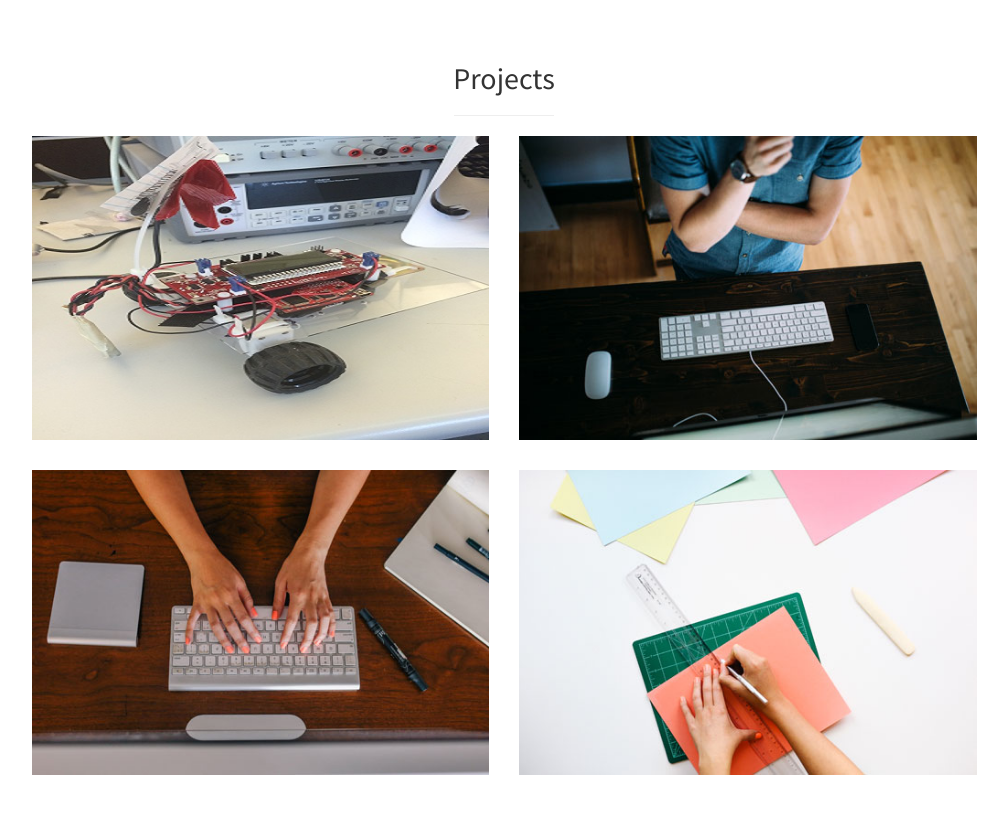
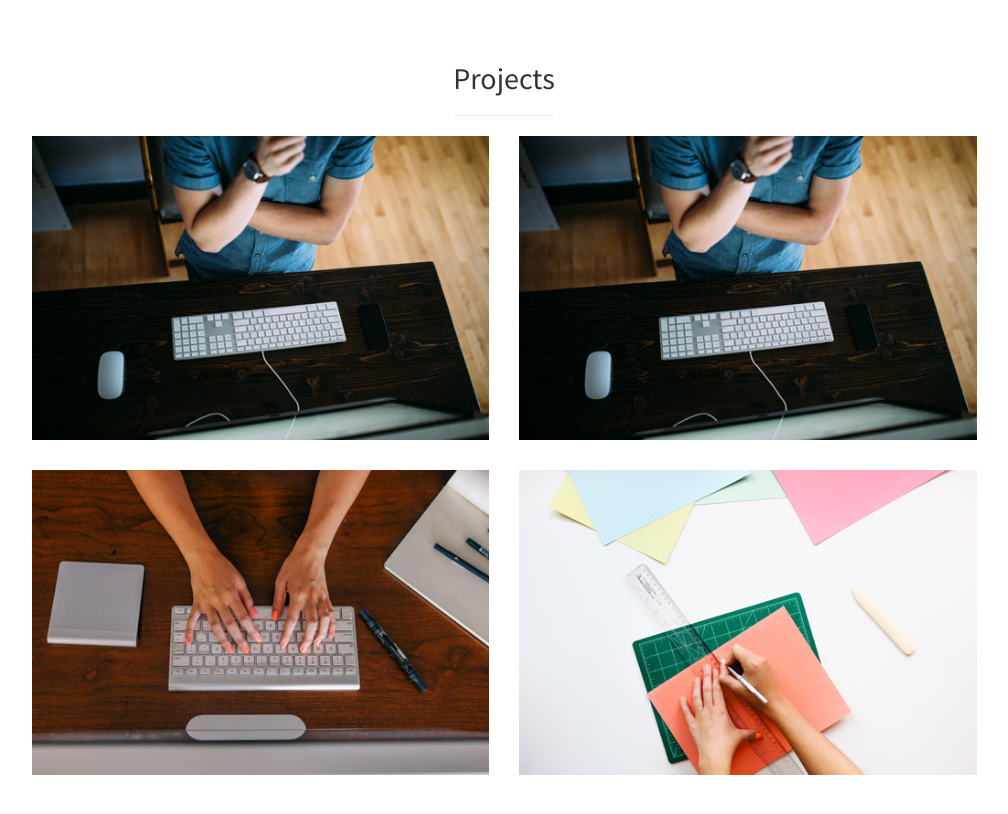
Before and after one commit to blwillis16/blwillis16.github.io, a plain HTML site: page index.html in a window 1280 px wide. Shown: the part 1460-2274 px from the top of the page, without its empty margins (136-1144 px from the left). Drawn offline with Linux system fonts and the light colour scheme.

Commit message:
Test Picture

```diff
--- a/index.html
+++ b/index.html
@@ -169,7 +169,7 @@
                         <div class="col-md-6">
                             <div class="portfolio-item">
                                 <a href="#">
-                                    <img class="img-portfolio img-responsive" src="img/Toy-Car.JPG">
+                                    <img class="img-portfolio img-responsive" src="img/portfolio-2.jpg">
                                 </a>
                             </div>
                         </div>
```
